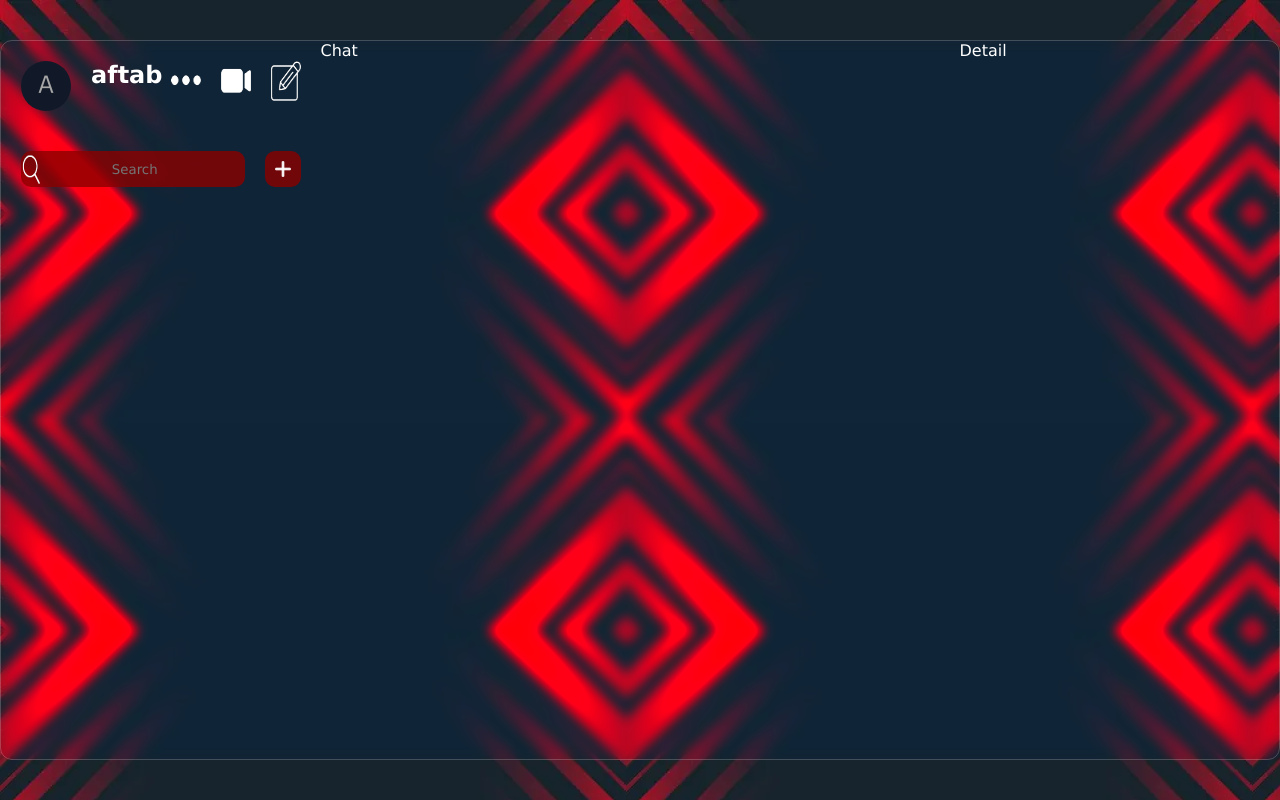
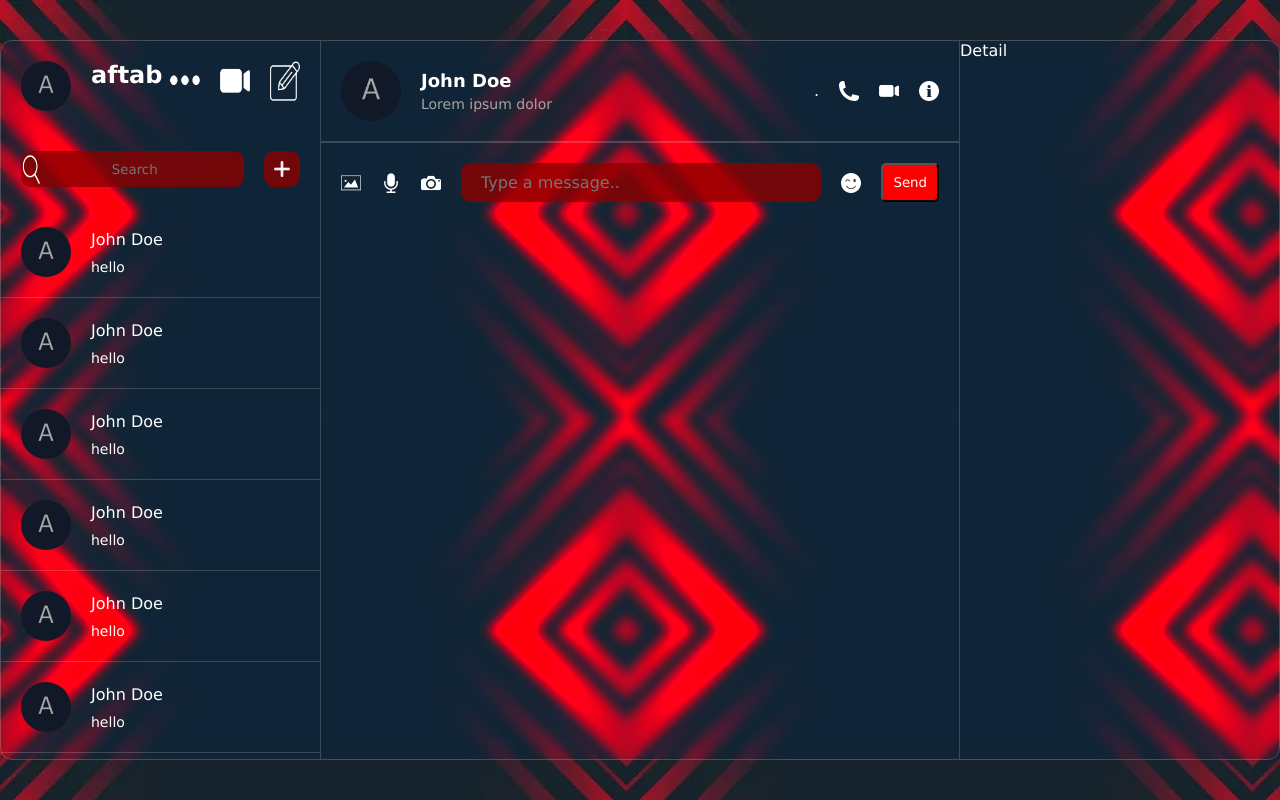
Before and after one commit to shaikaftab18/chat-app-using-react-and-firebase, a React (Vite) app: page / in a window 1280 px wide. Built offline with nearby package versions, Linux system fonts and the light colour scheme.

Commit message:
fixed the chat and added functionalitites emoji png mic photos in the chatlist along with dummy chats

```diff
--- a/package.json
+++ b/package.json
@@ -10,6 +10,7 @@
     "preview": "vite preview"
   },
   "dependencies": {
+    "emoji-picker-react": "^4.12.0",
     "react": "^18.2.0",
     "react-dom": "^18.2.0"
   },
--- a/src/components/chat/chat.css
+++ b/src/components/chat/chat.css
@@ -1,3 +1,85 @@
 .chat {
   flex: 2;
+  border-left:1px solid #dddddd35;
+  border-right:1px solid #dddddd35;
+  height: 100%;
+  .top{
+    padding: 20px;
+    display: flex;
+    align-items: center;
+    justify-content: space-between;
+    border-bottom:1px solid #dddddd35;
+    .user{
+      display: flex;
+      align-items: center;
+      gap: 20px;
+      img{
+        width: 60px;
+        height: 60px;
+        border-radius: 50%;
+        object-fit: cover;
+      }
+      .texts{
+        display: flex;
+        flex-direction: column;
+        gap:5px;
+        span{
+          font-size:18px;
+          font-weight:bold;
+
+        }
+        p{
+          font-size: 14px;
+          font-weight: 500;
+          color:#a5a5a5;
+
+
+        }
+      }
+    }
+    .icons{
+      display: flex;
+      gap: 20px;
+      img{
+        width: 20px;
+        height: 20px;
+        cursor: pointer;
+      }
+    }
+  }
+  .center{}
+  .bottom{
+    padding: 20px;
+    display: flex;
+    align-items: center;
+    justify-content: space-between;
+    gap: 20px;
+    border-top:1px solid #dddddd35;
+    .icons{
+      display:flex;
+      gap:20px;
+    }
+    img{
+      width: 20px;
+      height: 20px;
+      cursor: pointer;
+    }
+    input{
+      flex:1;
+      background-color:rgba(139, 0, 0, 0.8);
+      border: none;
+      outline: none;
+      color: white;
+      padding: 10px 20px;
+      border-radius: 10px;
+      font-size: 16px;
+    }
+    .sendButton{
+      background-color:#ff0000;
+      padding: 10px;
+      border-radius: 5px;
+      cursor: pointer;
+      color: white;
+    }
+  }
 }
--- a/src/components/chat/chat.jsx
+++ b/src/components/chat/chat.jsx
@@ -1,8 +1,38 @@
 import './chat.css';
+import { useState } from 'react';
+import EmojiPicker from 'emoji-picker-react';
 const Chat = () => {
+const[open, setOpen] = useState(false);
+  return (
+    <div className='chat'>
+      <div className="top">
+        <div className="user">
+          <img src="./avatar.png" alt="avatar"/>
+          <div className="texts">
+            <span>John Doe</span>
+            <p>Lorem ipsum dolor </p>
+          </div>
+        </div>
+        <div className="icons">
+          .<img src="./phone.png" alt="phone"/>
+          <img src="./video.png" alt="video"/>
+          <img src="./info.png" alt="menu"/>
+        </div>
+      </div>
+      <div className="center"></div>
+      <div className="bottom">
 
-  return (
-    <div className='chat'>Chat</div>
+      <div className="icons">
+        <img src="./img.png" alt="img"/>
+        <img src="./mic.png" alt="mic"/>
+        <img src="./camera.png" alt="camera"/>
+      </div>
+        <input type="text" placeholder="Type a message.."/>
+        <img src='./emoji.png' alt="emoji" onClick={()=> setOpen((prev)=>!prev)}/>
+        <EmojiPicker open={open}/>
+    <button className='sendButton'>Send</button>
+      </div>
+    </div>
   );
 }
 export default Chat
--- a/src/components/list/chatList/ChatList.jsx
+++ b/src/components/list/chatList/ChatList.jsx
@@ -1,5 +1,7 @@
 import "./chatList.css";
+import {useState} from "react";
 const ChatList = () => {
+    const[addMode, setAddMode] = useState(false);
     return (
     <div className="chatList">
         <div className="search">
@@ -7,8 +9,64 @@
         <img src="./search.png"/>
         <input type="text" placeholder="            Search"/>
     </div>
-    <img src="./plus.png" className="add"/>
+
+    <img src={addMode?"./minus.png":"./plus.png"} className="add"
+    onClick={()=>setAddMode(prev=>!prev)}/>
     </div>
+    <div className="item">
+        < img src="./avatar.png"/>
+        <div className="texts">
+            <span>John Doe</span>
+            <p>hello</p>
+            </div></div>
+            <div className="item">
+        < img src="./avatar.png"/>
+        <div className="texts">
+            <span>John Doe</span>
+            <p>hello</p>
+            </div></div>
+            <div className="item">
+        < img src="./avatar.png"/>
+        <div className="texts">
+            <span>John Doe</span>
+            <p>hello</p>
+            </div></div>
+            <div className="item">
+        < img src="./avatar.png"/>
+        <div className="texts">
+            <span>John Doe</span>
+            <p>hello</p>
+            </div></div>
+            <div className="item">
+        < img src="./avatar.png"/>
+        <div className="texts">
+            <span>John Doe</span>
+            <p>hello</p>
+            </div></div>
+            <div className="item">
+        < img src="./avatar.png"/>
+        <div className="texts">
+            <span>John Doe</span>
+            <p>hello</p>
+            </div></div>
+            <div className="item">
+        < img src="./avatar.png"/>
+        <div className="texts">
+            <span>John Doe</span>
+            <p>hello</p>
+            </div></div>
+            <div className="item">
+        < img src="./avatar.png"/>
+        <div className="texts">
+            <span>John Doe</span>
+            <p>hello</p>
+            </div></div>
+            <div className="item">
+        < img src="./avatar.png"/>
+        <div className="texts">
+            <span>John Doe</span>
+            <p>hello</p>
+            </div></div>
     </div>
 )
 }
--- a/src/components/list/chatList/chatList.css
+++ b/src/components/list/chatList/chatList.css
@@ -1,10 +1,12 @@
 .chatList{
+    flex:1;
+    overflow:scroll;
 .search{
     display: flex;
     aling-items: center;
     gap:20px;
     padding: 20px;
-
+}
 
 .searchBar{
     background-color:rgba(139, 0, 0, 0.8);
@@ -39,6 +41,31 @@
 
 
 }
+.item{
+    display:flex;
+    align-items:center;
+    gap:20px;
+    padding:20px;
+    cursor:pointer;
+    border-bottom:1px solid #dddddd35;
+    img{
+        width:50px;
+        height:50px;
+        border-radius:50%;
+        object-fit:cover;
+    }
+    .texts{
+        display:flex;
+        flex-direction:column;
+        gap:10px;
+        span{
+            font-weight:500;
+        }
+        p{
+            font-size:14px;
+            font-weight:300;
+        }
+    }
+}
 
 }
-}
--- a/src/components/list/list.css
+++ b/src/components/list/list.css
@@ -1,3 +1,5 @@
 .list{
  flex: 1;
+ display: flex;
+ flex-direction: column;
 }
```
Also changed, not shown: 1 other file (tests, documents, lock files or other folders).
